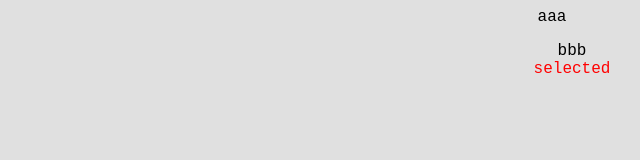
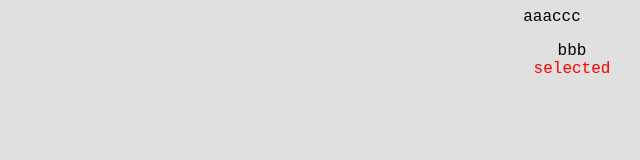
Before and after one commit to ItoKenta1005/webpage_test, a plain HTML site: page index.html in a window 1280 px wide. Shown: the full height of the page, 88-728 px from the left. Drawn offline with Linux system fonts and the light colour scheme.

Commit message:
Update index.html

```diff
--- a/index.html
+++ b/index.html
@@ -13,7 +13,7 @@
             <link rel="stylesheet" href="stylesheet.css">
         </head>
         <body>
-            aaa
+            aaaccc
             <ul>
                 <li>bbb</li>
                 <li class="selected">selected</li>
```
